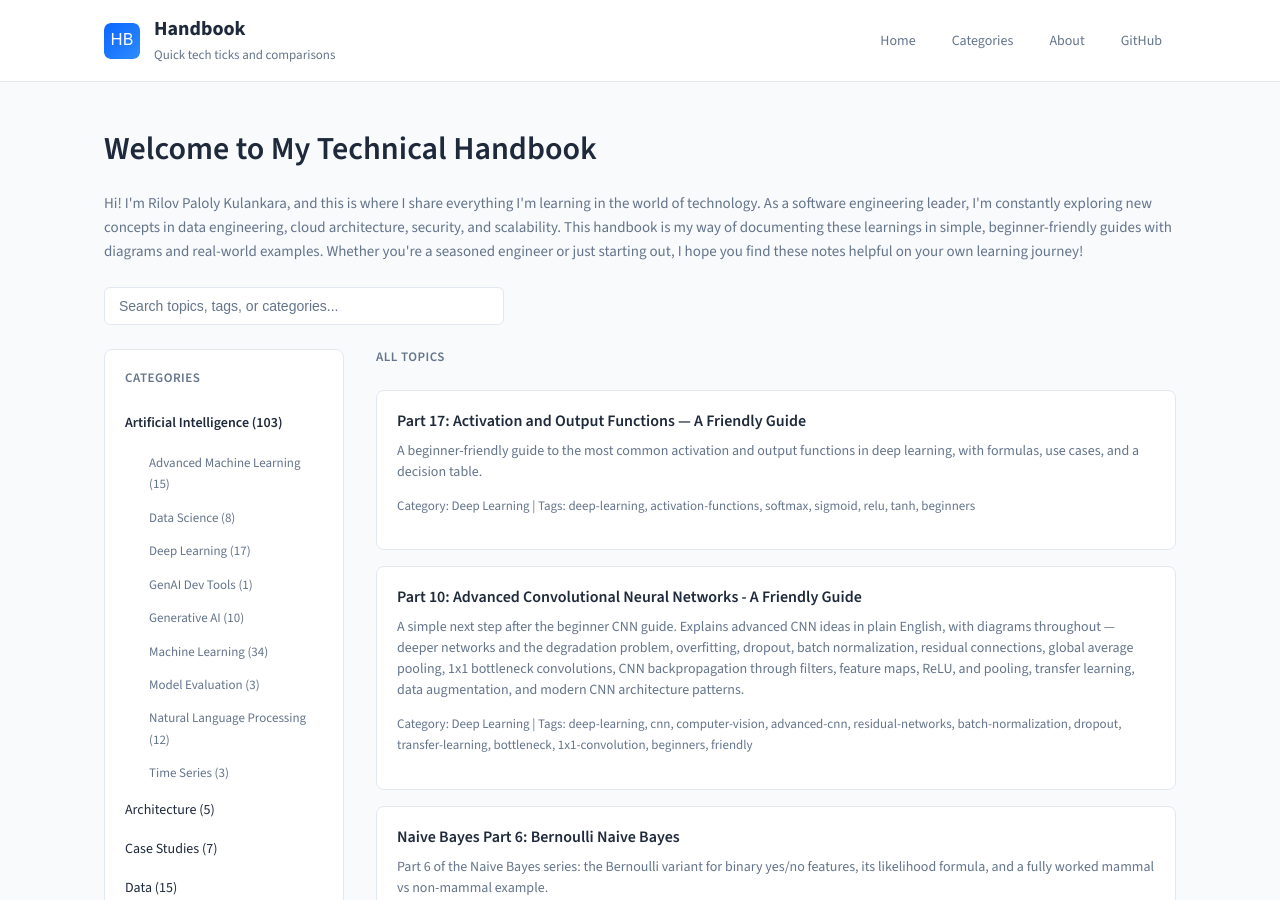
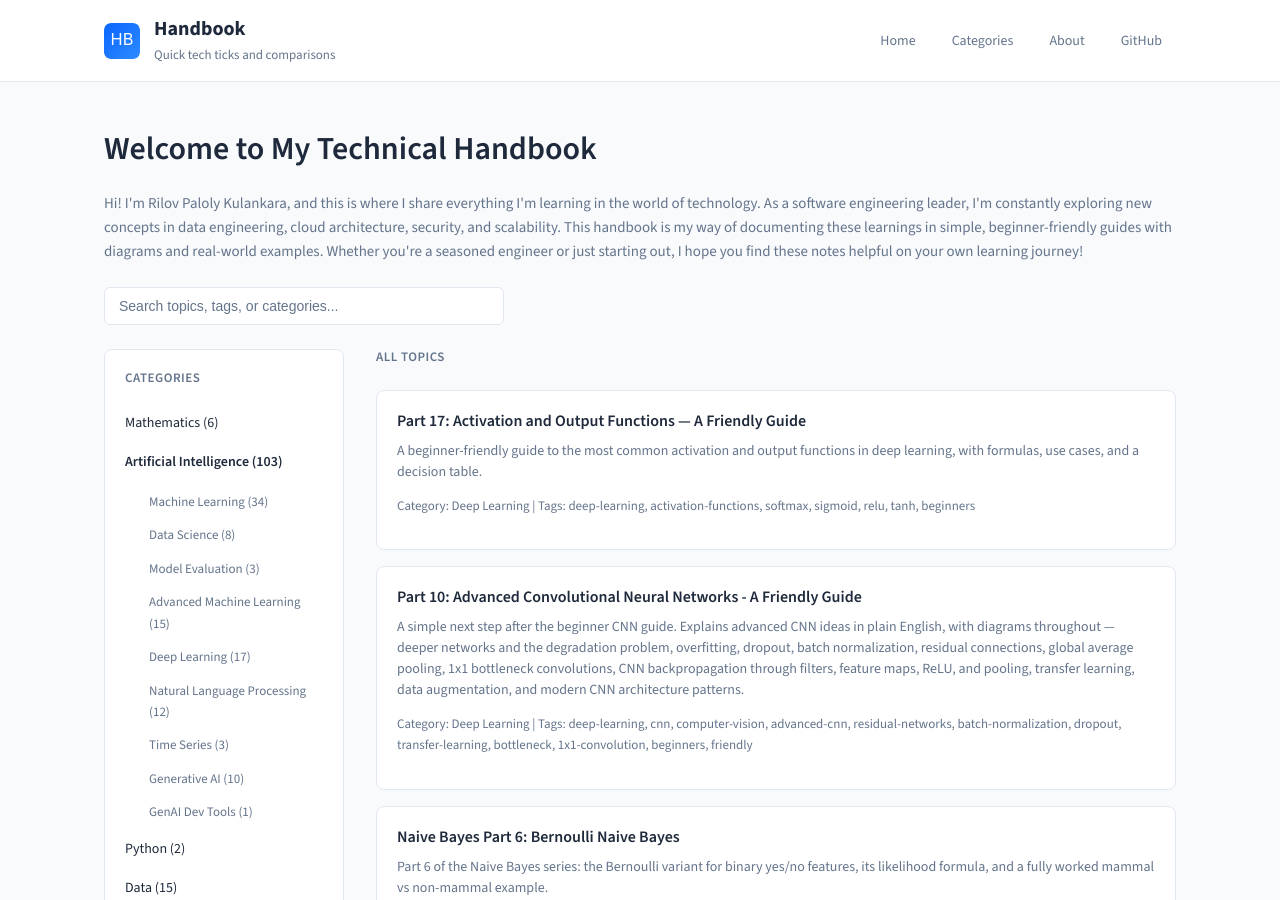
Before and after one commit to rilov/handbook, a Jekyll site: the page built from index.md, in a window 1280 px wide and 900 px high. Built offline with Jekyll 4.4.1, drawn with Linux system fonts in a browser that asks for light colours; some of the changed text lies outside the part shown.

```diff
--- a/_includes/categories-nav.html
+++ b/_includes/categories-nav.html
@@ -1,31 +1,49 @@
-{% assign grouped = site.topics | group_by: "category" | sort: "name" %}
-{% assign ai_subcats = "Advanced Machine Learning, Data Science, Deep Learning, Generative AI, GenAI Dev Tools, Machine Learning, Model Evaluation, Natural Language Processing, Time Series" | split: ", " %}
+{% assign grouped = site.topics | group_by: "category" %}
+{% assign ai_subcats = "Machine Learning, Data Science, Model Evaluation, Advanced Machine Learning, Deep Learning, Natural Language Processing, Time Series, Generative AI, GenAI Dev Tools" | split: ", " %}
+{% assign top_order = "Mathematics, Artificial Intelligence, Python, Data, Architecture, Security, Operations, Scaling, Case Studies" | split: ", " %}
+
 {% assign ai_total = 0 %}
-{% for cat in grouped %}
-  {% if ai_subcats contains cat.name %}
-    {% assign ai_total = ai_total | plus: cat.items.size %}
+{% for sub in ai_subcats %}
+  {% assign found = grouped | where: "name", sub | first %}
+  {% if found %}
+    {% assign ai_total = ai_total | plus: found.items.size %}
   {% endif %}
 {% endfor %}
 
 <nav class="categories" aria-label="Categories">
   <h3>Categories</h3>
   <ul>
+    {% for name in top_order %}
+      {% if name == "Artificial Intelligence" %}
         <li class="has-children">
           <a href="{{ '/categories/artificial-intelligence/' | relative_url }}">Artificial Intelligence ({{ ai_total }})</a>
           <ul class="sub-categories">
-        {% for cat in grouped %}
-          {% if ai_subcats contains cat.name %}
-            {% assign cat_slug = cat.name | slugify %}
-            <li><a href="{{ '/categories/' | append: cat_slug | relative_url }}">{{ cat.name }} ({{ cat.items | size }})</a></li>
+            {% for sub in ai_subcats %}
+              {% assign sub_cat = grouped | where: "name", sub | first %}
+              {% if sub_cat %}
+                {% assign sub_slug = sub | slugify %}
+                <li><a href="{{ '/categories/' | append: sub_slug | relative_url }}">{{ sub }} ({{ sub_cat.items | size }})</a></li>
               {% endif %}
             {% endfor %}
           </ul>
         </li>
+      {% else %}
+        {% assign cat = grouped | where: "name", name | first %}
+        {% if cat %}
+          {% assign cat_slug = name | slugify %}
+          <li><a href="{{ '/categories/' | append: cat_slug | relative_url }}">{{ name }} ({{ cat.items | size }})</a></li>
+        {% endif %}
+      {% endif %}
+    {% endfor %}
+
+    {% comment %}Add any categories that are not in the explicit top_order{% endcomment %}
     {% for cat in grouped %}
+      {% unless top_order contains cat.name %}
         {% unless ai_subcats contains cat.name %}
           {% assign cat_slug = cat.name | slugify %}
           <li><a href="{{ '/categories/' | append: cat_slug | relative_url }}">{{ cat.name }} ({{ cat.items | size }})</a></li>
         {% endunless %}
+      {% endunless %}
     {% endfor %}
   </ul>
 </nav>
```
Lines whose indentation alone changed are shown as unchanged.
